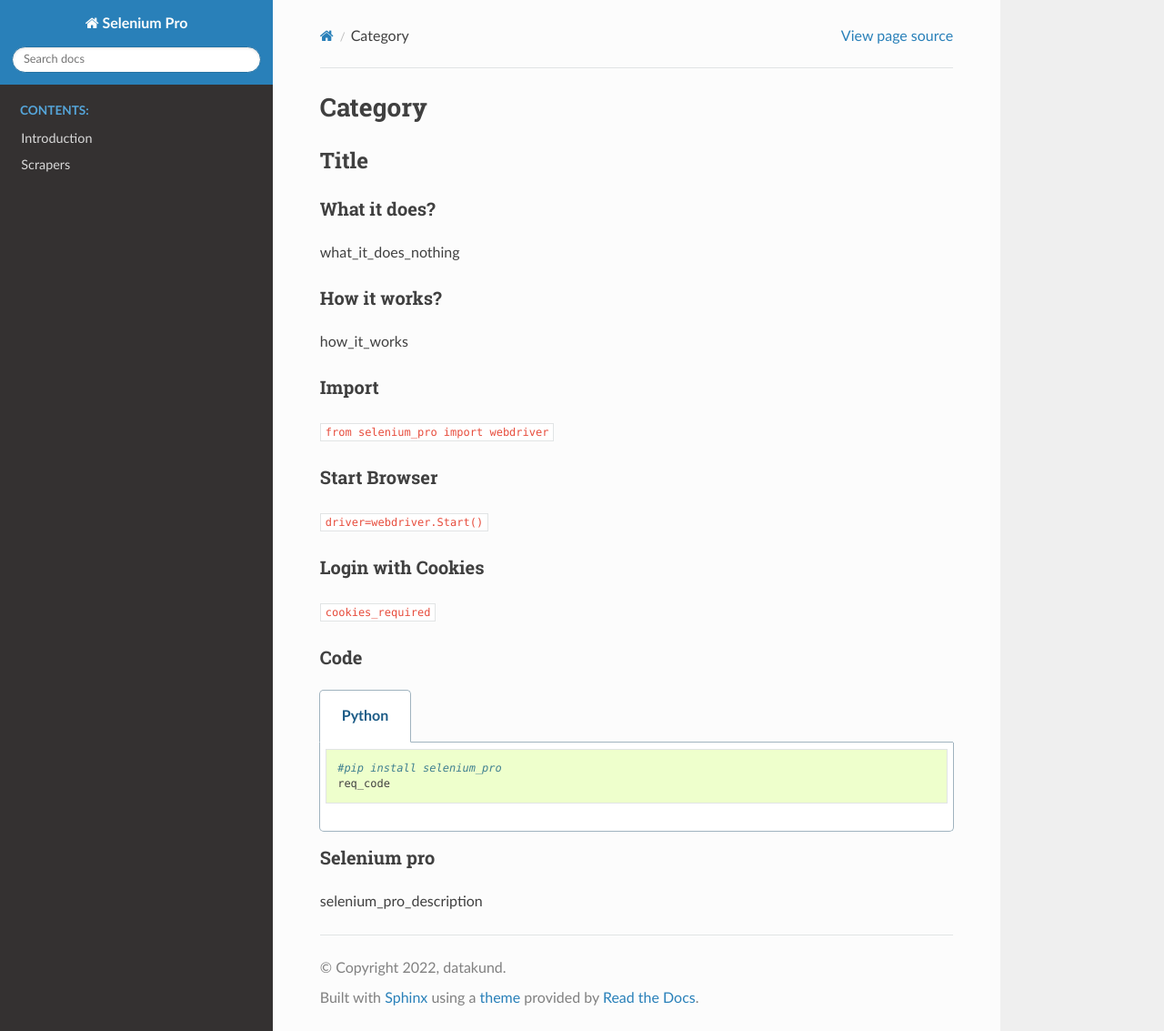
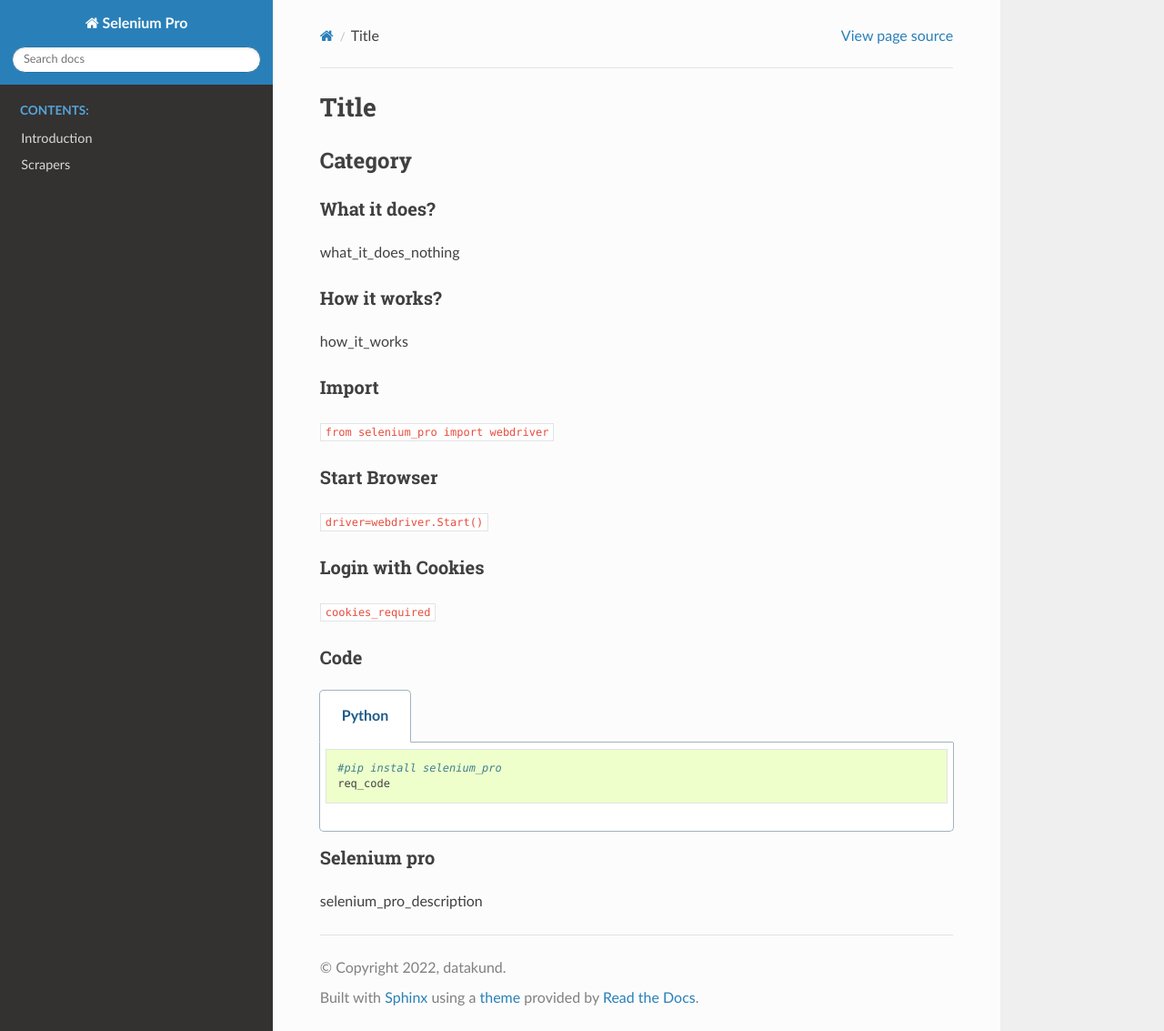
Before and after one commit to datakund/selenium-pro, a Sphinx documentation site: the page built from docs/source/template.rst, in a window 1280 px wide and 1133 px high. Shown: the whole window at 91% size. Built offline with Sphinx 7.4.7 and the Read the Docs theme 2.0.0, drawn with Linux system fonts in a browser that asks for light colours.

Commit message:
Update template.rst

```diff
--- a/docs/source/template.rst
+++ b/docs/source/template.rst
@@ -1,8 +1,8 @@
+Title
+########################
+
 Category
 ************
-
-Title
-########################
 
 What it does?
 =============
```
